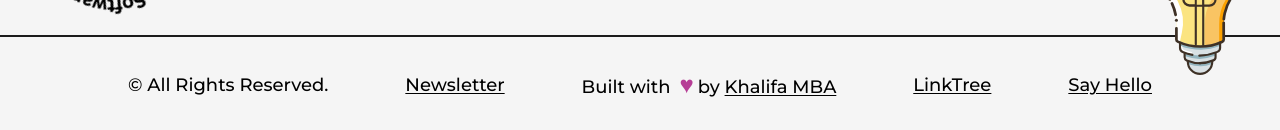
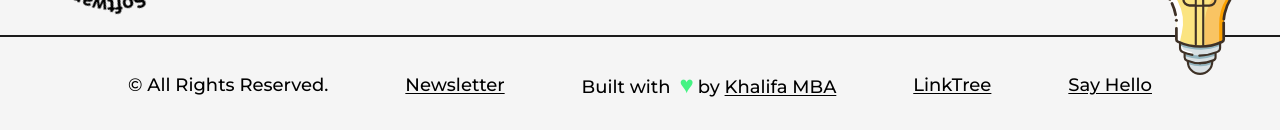
Before and after one commit to balqaasem/mydevportfolio, a Next.js app: page / in a window 1280 px wide. Shown: the part 693-823 px from the top of the page. Built offline with nearby package versions, Linux system fonts and the light colour scheme.

Commit message:
update Colours

```diff
--- a/tailwind.config.js
+++ b/tailwind.config.js
@@ -18,8 +18,8 @@ module.exports = {
       colors:{
         dark: "#1b1b1b",
         light: "#f5f5f5",
-        primary: "#B63E96", // 240,86,199 - Dark Pink
-        primaryDark: "#58E6D9", // 80,230,217 - Electric Blue
+        primary: "#45f383", // 27,243,258 - Khalifa Green
+        primaryDark: "#51ffe4", // 80,230,217 - Setheum Green
       },
       animation: {
         'spin-slow': 'spin 8s linear infinite',
```
